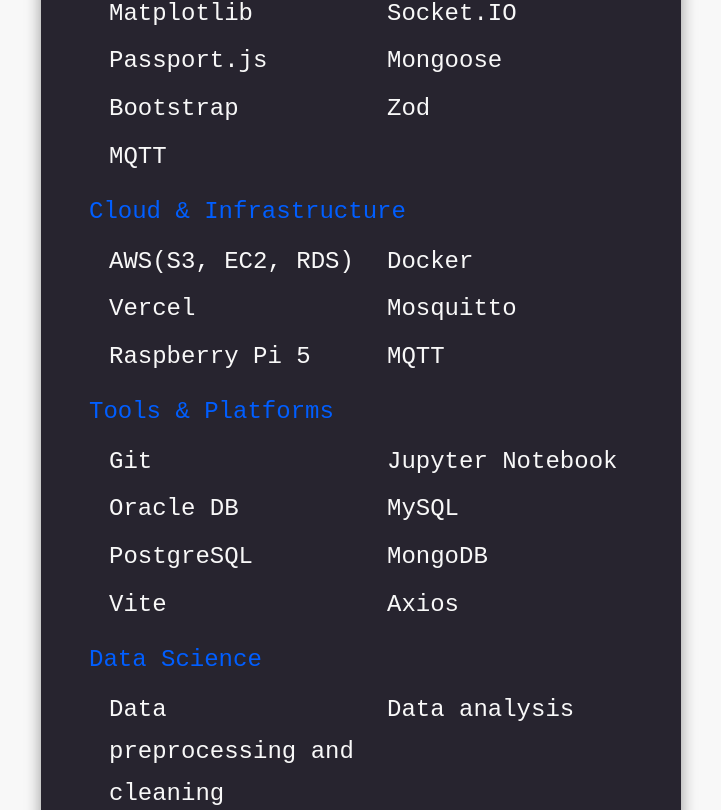
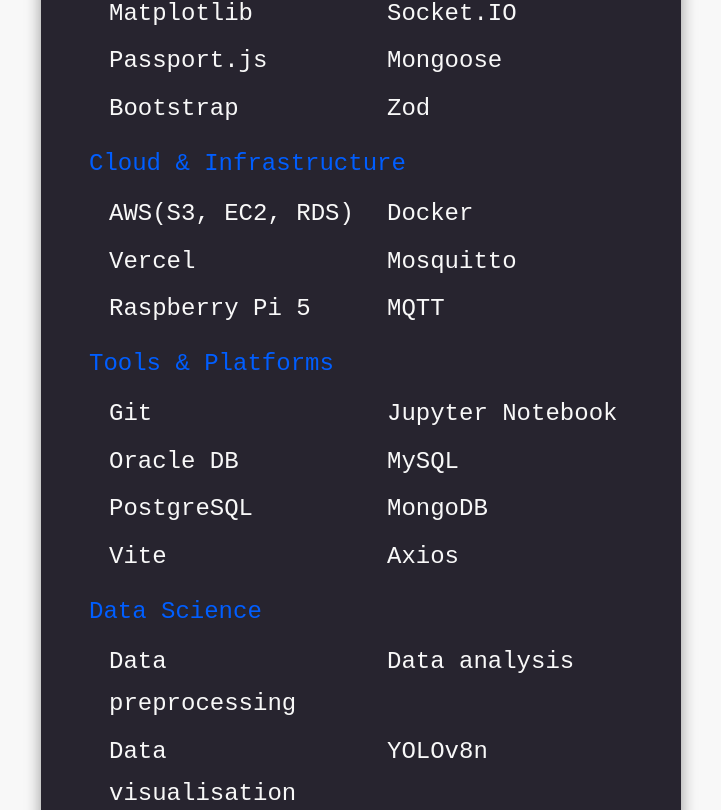
Before and after one commit to unbee-lee/portfolio, a React (Create React App) app: page /about in a window 1280 px wide. Shown: the part 1210-2020 px from the top of the page, without its empty margins (279-1000 px from the left). Built offline with nearby package versions, Linux system fonts and the light colour scheme; the HTML template or start-up script is replaced by a standard one.

Commit message:
Refine skills list

```diff
--- a/src/info/Info.js
+++ b/src/info/Info.js
@@ -78,7 +78,7 @@
         },
         {
             category: 'Frameworks & Libraries',
-            items: ['Spring Boot', 'Django', 'React.js', 'React Native', 'Expo', 'Express.js', 'Node.js', 'Pandas', 'NumPy', 'Scikit-learn', 'Matplotlib', 'Socket.IO', 'Passport.js', 'Mongoose', 'Bootstrap', 'Zod', 'MQTT']
+            items: ['Spring Boot', 'Django', 'React.js', 'React Native', 'Expo', 'Express.js', 'Node.js', 'Pandas', 'NumPy', 'Scikit-learn', 'Matplotlib', 'Socket.IO', 'Passport.js', 'Mongoose', 'Bootstrap', 'Zod']
         },
         {
             category: 'Cloud & Infrastructure',
@@ -90,7 +90,7 @@
         },
         {
             category: 'Data Science',
-            items: ['Data preprocessing and cleaning', 'Data analysis', 'Data visualisation', 'YOLOv8n']
+            items: ['Data preprocessing', 'Data analysis', 'Data visualisation', 'YOLOv8n']
         }
     ],
     hobbies: [
```
